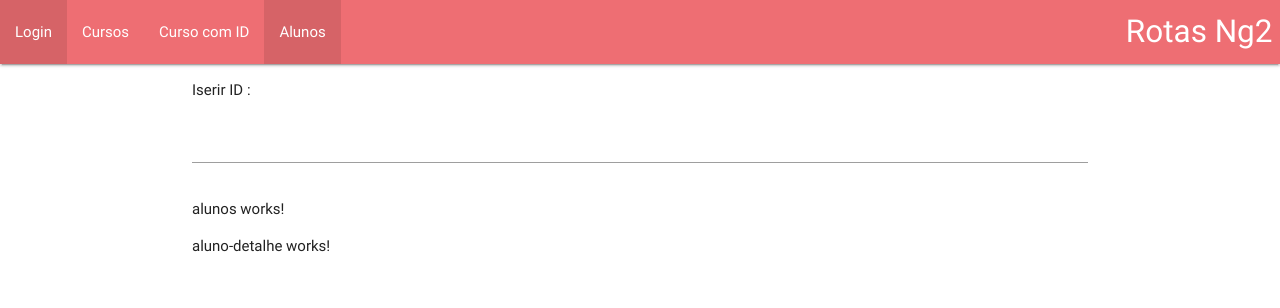
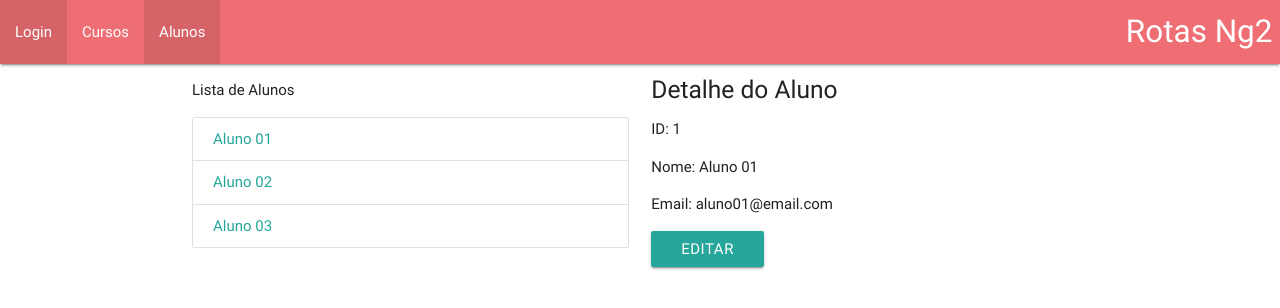
Before and after one commit to RodolfoHerman/angular-2-rotas, an Angular app: page /alunos/1 in a window 1280 px wide. Shown: the top 308 px of the page. Built offline with nearby package versions, Linux system fonts and the light colour scheme; what angular2-materialize would draw is missing.

Commit message:
Rotas: Rotas Filhas, Desenvolvendo as Telas

```diff
--- a/src/app/alunos/aluno-detalhe/aluno-detalhe.component.html
+++ b/src/app/alunos/aluno-detalhe/aluno-detalhe.component.html
@@ -1,3 +1,16 @@
+<h5>
+  Detalhe do Aluno
+</h5>
+
 <p>
-  aluno-detalhe works!
+  ID: {{ aluno.id }}
 </p>
+<p>
+  Nome: {{ aluno.nome }}
+</p>
+<p>
+  Email: {{ aluno.email }}
+</p>
+
+<a class="waves-effect waves-light btn"
+  (click)="editarContato()">Editar</a>
--- a/src/app/alunos/aluno-detalhe/aluno-detalhe.component.ts
+++ b/src/app/alunos/aluno-detalhe/aluno-detalhe.component.ts
@@ -1,4 +1,8 @@
 import { Component, OnInit } from '@angular/core';
+import { Subscription } from 'rxjs/Subscription';
+import { ActivatedRoute } from '@angular/router';
+import { AlunosService } from '../alunos.service';
+import { Router } from '@angular/router';
 
 @Component({
   selector: 'app-aluno-detalhe',
@@ -7,9 +11,32 @@
 })
 export class AlunoDetalheComponent implements OnInit {
 
-  constructor() { }
+  aluno: any;
+  inscricao: Subscription;
+
+  constructor(
+    private route: ActivatedRoute,
+    private router: Router,
+    private alunosService: AlunosService
+  ) { }
 
   ngOnInit() {
+    this.inscricao = this.route.params.subscribe(
+      (params: any) => {
+
+        let id = params['id'];
+
+        this.aluno = this.alunosService.getAlunoId(id);
+      }
+    );
+  }
+
+  editarContato() {
+    this.router.navigate(['/alunos', this.aluno.id, 'editar']);
+  }
+
+  ngOnDestroy() {
+    this.inscricao.unsubscribe();
   }
 
 }
--- a/src/app/alunos/aluno-form/aluno-form.component.html
+++ b/src/app/alunos/aluno-form/aluno-form.component.html
@@ -1,3 +1,25 @@
-<p>
-  aluno-form works!
-</p>
+<h5>
+  Criar/Editar Aluno
+</h5>
+
+<div class="col s12">
+  <div class="row">
+    <div class="input-field s12">
+      <input disabled [(ngModel)]="aluno.id" id="disabled" type="text">
+      <label for="disabled" class="active">#</label>
+    </div>
+  </div>
+  <div class="row">
+    <div class="input-field s12">
+      <input [(ngModel)]="aluno.nome" id="nome" class="validate">
+      <label for="nome" class="active">Nome</label>
+    </div>
+  </div>
+  <div class="row">
+    <div class="input-field s12">
+      <input [(ngModel)]="aluno.email" id="email">
+      <label for="email" class="active">Email</label>
+    </div>
+  </div>
+
+</div>
--- a/src/app/alunos/aluno-form/aluno-form.component.ts
+++ b/src/app/alunos/aluno-form/aluno-form.component.ts
@@ -1,4 +1,7 @@
 import { Component, OnInit } from '@angular/core';
+import { Subscription } from 'rxjs/Subscription';
+import { ActivatedRoute } from '@angular/router';
+import { AlunosService } from '../alunos.service';
 
 @Component({
   selector: 'app-aluno-form',
@@ -7,9 +10,31 @@
 })
 export class AlunoFormComponent implements OnInit {
 
-  constructor() { }
+  aluno: any = {};
+  inscricao: Subscription;
+
+
+  constructor(
+    private route: ActivatedRoute,
+    private alunosService: AlunosService
+  ) { }
 
   ngOnInit() {
+    this.inscricao = this.route.params.subscribe(
+      (params: any) => {
+        let id = params['id'];
+
+        this.aluno = this.alunosService.getAlunoId(id);
+
+        if(this.aluno === null) {
+          this.aluno = {};
+        }
+      }
+    );
+  }
+
+  ngOnDestroy() {
+    this.inscricao.unsubscribe();
   }
 
 }
--- a/src/app/alunos/alunos.component.html
+++ b/src/app/alunos/alunos.component.html
@@ -1,5 +1,20 @@
-<p>
-  alunos works!
-</p>
+<div class="row">
+  <div class="col s6">
+    <p>
+      Lista de Alunos
+    </p>
 
-<router-outlet></router-outlet>
+    <div class="collection">
+      <a class="collection-item"
+        *ngFor="let aluno of alunos"
+        [routerLink]="[aluno.id]">
+        {{ aluno.nome }}
+      </a>
+    </div>
+
+  </div>
+
+  <div class="col s6">
+    <router-outlet></router-outlet>
+  </div>
+</div>
--- a/src/app/alunos/alunos.component.ts
+++ b/src/app/alunos/alunos.component.ts
@@ -1,4 +1,5 @@
 import { Component, OnInit } from '@angular/core';
+import { AlunosService } from './alunos.service';
 
 @Component({
   selector: 'app-alunos',
@@ -7,9 +8,13 @@
 })
 export class AlunosComponent implements OnInit {
 
-  constructor() { }
+  private alunos: any[] = [];
+
+
+  constructor(private alunosService: AlunosService) { }
 
   ngOnInit() {
+    this.alunos = this.alunosService.getAlunos();
   }
 
 }
--- /dev/null
+++ b/src/app/alunos/alunos.service.ts
@@ -0,0 +1,38 @@
+import { Injectable } from '@angular/core';
+import { forEach } from '@angular/router/src/utils/collection';
+
+@Injectable()
+export class AlunosService {
+
+  private alunos: any[] =[
+    {id: 1, nome: 'Aluno 01', email: 'aluno01@email.com'},
+    {id: 2, nome: 'Aluno 02', email: 'aluno02@email.com'},
+    {id: 3, nome: 'Aluno 03', email: 'aluno03@email.com'}
+  ];
+
+  getAlunos() {
+    return this.alunos;
+  }
+
+  getAlunoId(id: number) {
+    // this.alunos.forEach(aluno => {
+    //   if(aluno.id == id) {
+    //     return aluno;
+    //   }
+    // });
+    for (let i = 0; i < this.alunos.length; i++) {
+
+      let aluno = this.alunos[i];
+
+      if(aluno.id == id) {
+        return aluno;
+      }
+
+    }
+
+    return null;
+  }
+
+  constructor() { }
+
+}
--- a/src/app/app.component.html
+++ b/src/app/app.component.html
@@ -4,14 +4,14 @@
     <ul id="nav-mobile" class="left hide-on-med-and-down">
       <li routerLinkActive="active"><a routerLink="/login">Login</a></li>
       <li routerLinkActive="active"><a routerLink="/cursos" [queryParams]="{pagina:1}">Cursos</a></li>
-      <li routerLinkActive="active"><a [routerLink]="['curso', idCurso.value]">Curso com ID</a></li>
+      <!-- <li routerLinkActive="active"><a [routerLink]="['curso', idCurso.value]">Curso com ID</a></li> -->
       <li routerLinkActive="active"><a routerLink="/alunos">Alunos</a></li>
     </ul>
   </div>
 </nav>
 
 <div class="container">
-  <p>Iserir ID :</p>
-  <input #idCurso>
+  <!-- <p>Iserir ID :</p>
+  <input #idCurso> -->
   <router-outlet></router-outlet>
 </div>
```
Also changed, not shown: src/app/alunos/alunos.module.ts (+7 -2 lines), 1 other file (tests, documents, lock files or other folders).
